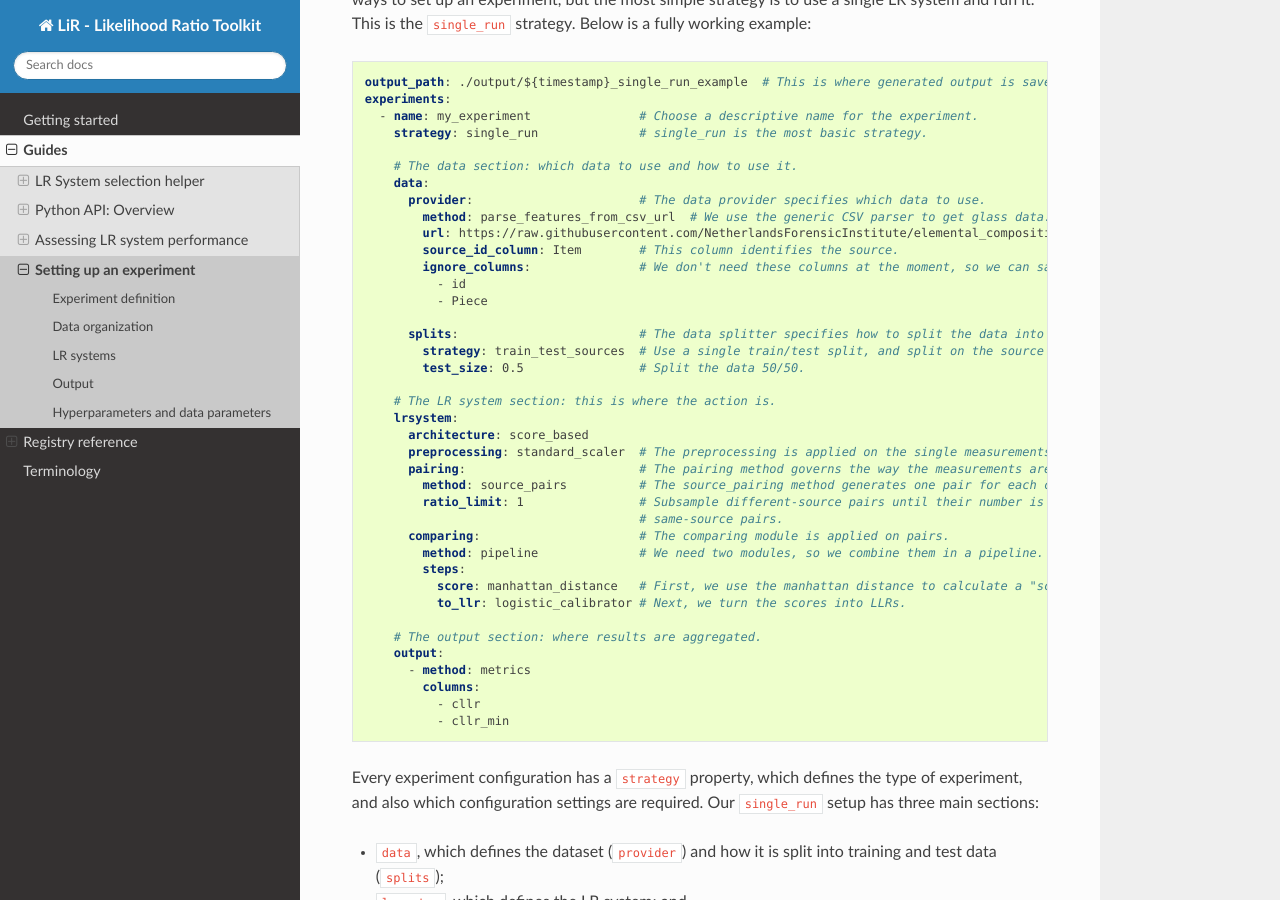
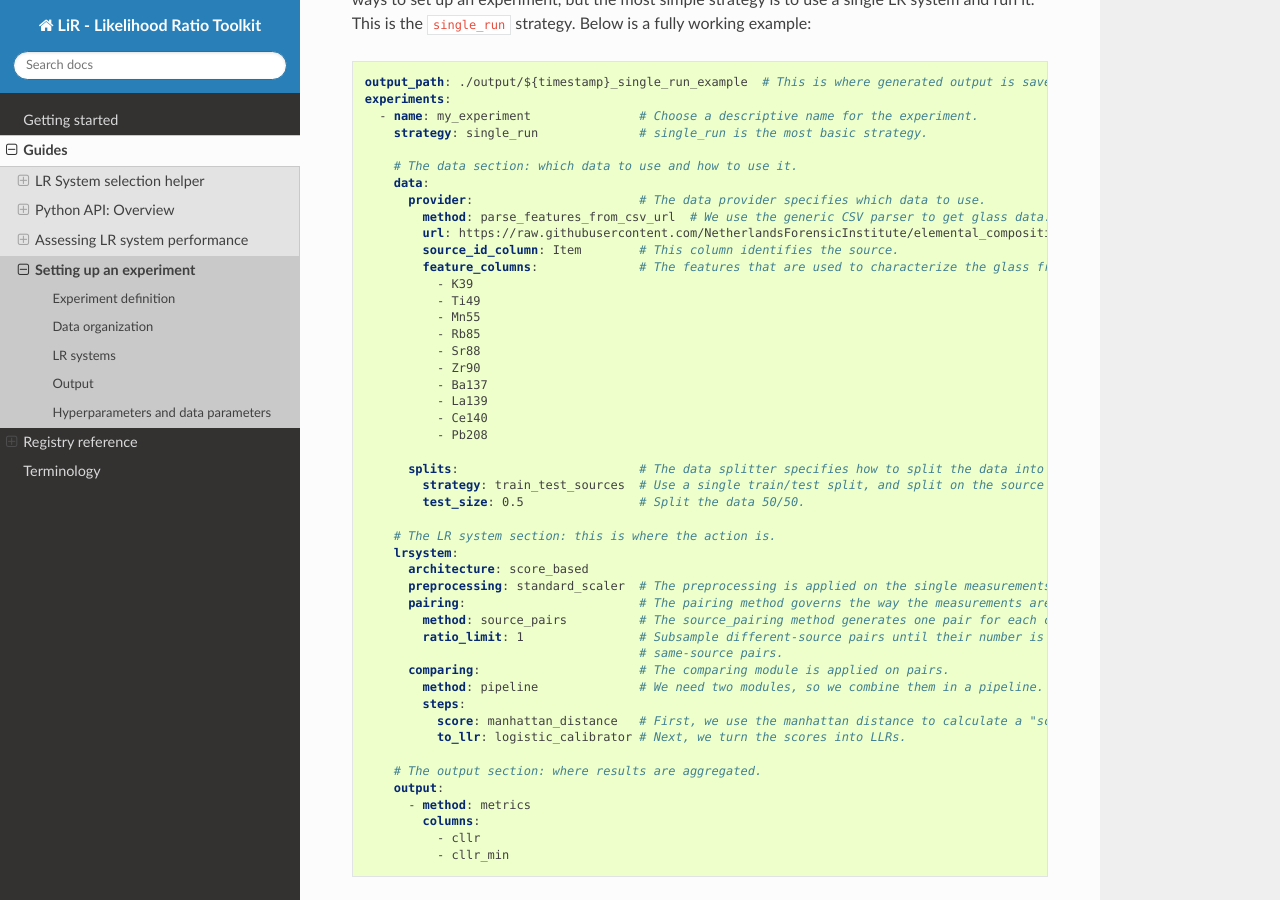
Before and after one commit to NetherlandsForensicInstitute/lir, a Sphinx documentation site: the page built from docs/experiment-setup.rst, in a window 1280 px wide and 900 px high, scrolled down 802 px. Built offline with Sphinx 7.4.7 and the Read the Docs theme 3.1.0, drawn with Linux system fonts in a browser that asks for light colours; pages that are not in the unit, such as notebooks, are missing from menus.

Commit message:
docs: explicitly set feature columns in example yaml

```diff
--- a/docs/snippets/minimal-single-run.yaml
+++ b/docs/snippets/minimal-single-run.yaml
@@ -9,9 +9,17 @@ experiments:
         method: parse_features_from_csv_url  # We use the generic CSV parser to get glass data.
         url: https://raw.githubusercontent.com/NetherlandsForensicInstitute/elemental_composition_glass/refs/heads/main/training.csv
         source_id_column: Item        # This column identifies the source.
-        ignore_columns:               # We don't need these columns at the moment, so we can safely ignore them.
-          - id
-          - Piece
+        feature_columns:              # The features that are used to characterize the glass fragments.
+          - K39
+          - Ti49
+          - Mn55
+          - Rb85
+          - Sr88
+          - Zr90
+          - Ba137
+          - La139
+          - Ce140
+          - Pb208
 
       splits:                         # The data splitter specifies how to split the data into training and test sets.
         strategy: train_test_sources  # Use a single train/test split, and split on the source IDs.
```
